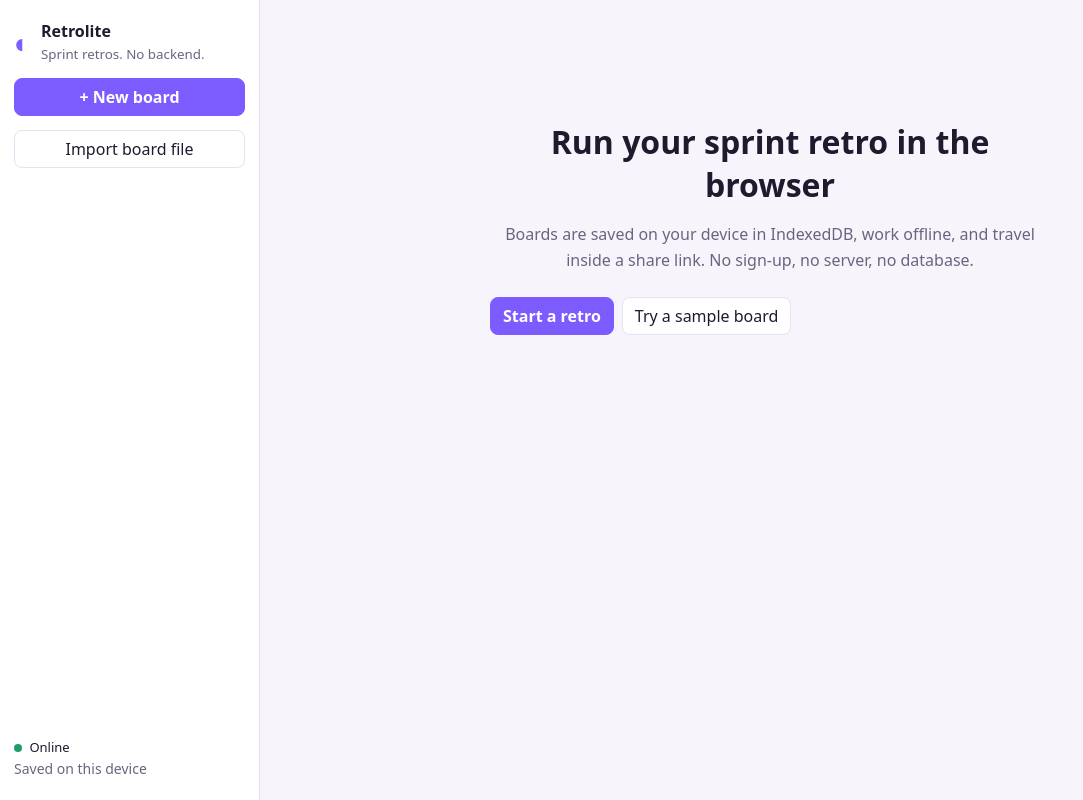
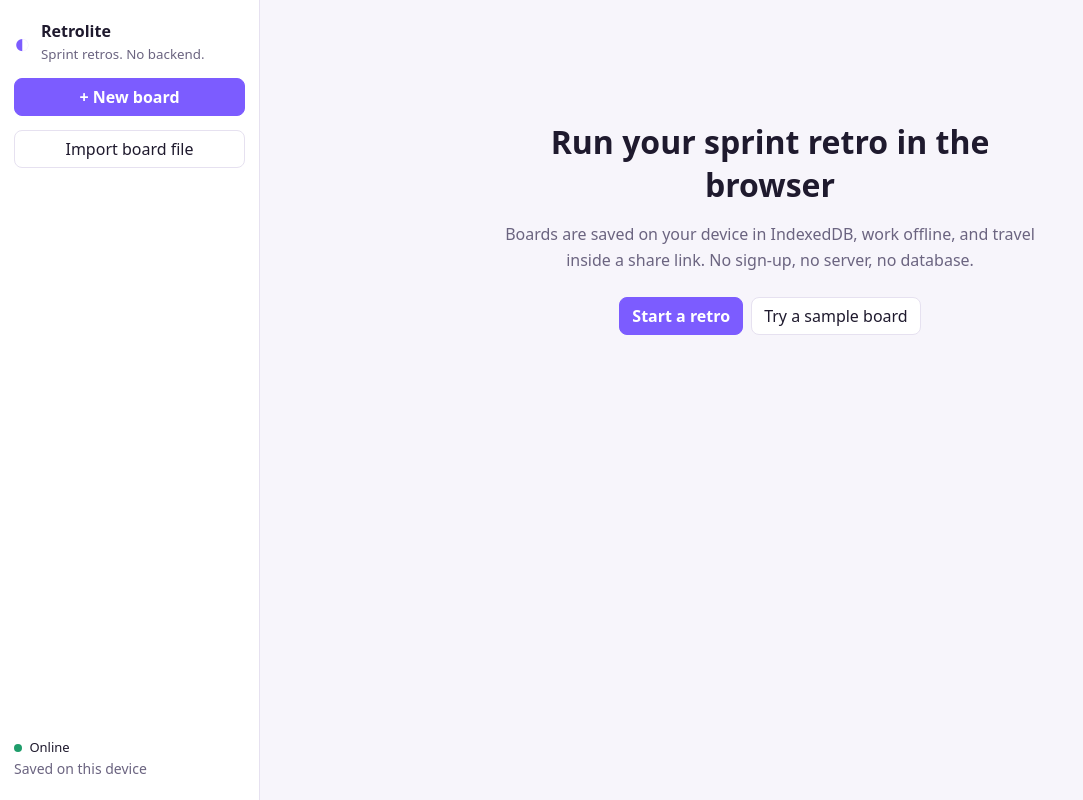
Before and after one commit to theinsanecat/retrolite, a React (Vite) app: page / in a window 1280 px wide. Shown: the whole page, without its empty margins (0-1083 px from the left). Built offline with nearby package versions, Linux system fonts and the light colour scheme.

Commit message:
Center the empty-screen buttons

```diff
--- a/src/index.css
+++ b/src/index.css
@@ -64,6 +64,7 @@ input, textarea {
 
 .muted { color: var(--muted); font-size: 14px; }
 .row { display: flex; gap: 8px; flex-wrap: wrap; align-items: center; }
+.row.center { justify-content: center; }
 .count { color: var(--muted); font-weight: 500; font-size: 13px; margin-left: 4px; }
 
 .app { display: grid; grid-template-columns: 260px 1fr; min-height: 100vh; }
```
